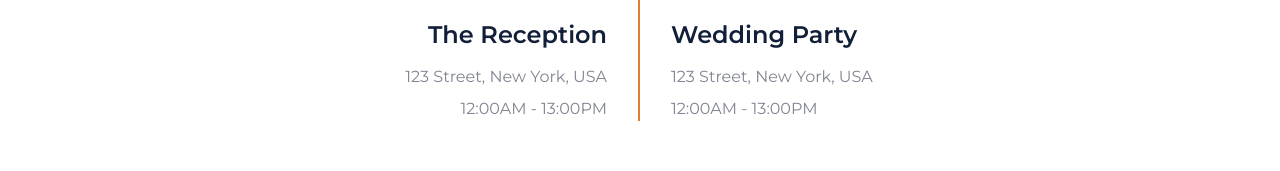
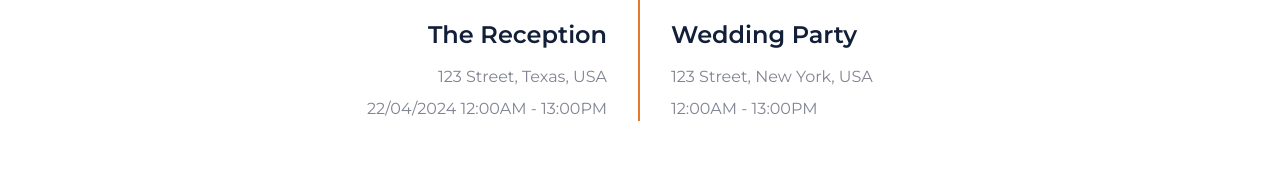
Before and after one commit to LauraDeveloper94/PruebaBoda, a plain HTML site: page index.html in a window 1280 px wide. Shown: the part 5195-5366 px from the top of the page. Drawn offline with nearby package versions, Linux system fonts and the light colour scheme.

Commit message:
he hecho cambios

```diff
--- a/index.html
+++ b/index.html
@@ -304,8 +304,8 @@
                     <div class="text-center text-md-right mr-md-3 mb-4 mb-md-0">
                         <img class="img-fluid mb-4" src="img/event-1.jpg" alt="">
                         <h4 class="mb-3">The Reception</h4>
-                        <p class="mb-2">123 Street, New York, USA</p>
-                        <p class="mb-0">12:00AM - 13:00PM</p>
+                        <p class="mb-2">123 Street, Texas, USA</p>
+                        <p class="mb-0">22/04/2024 12:00AM - 13:00PM</p>
                     </div>
                 </div>
                 <div class="col-md-6">
```
